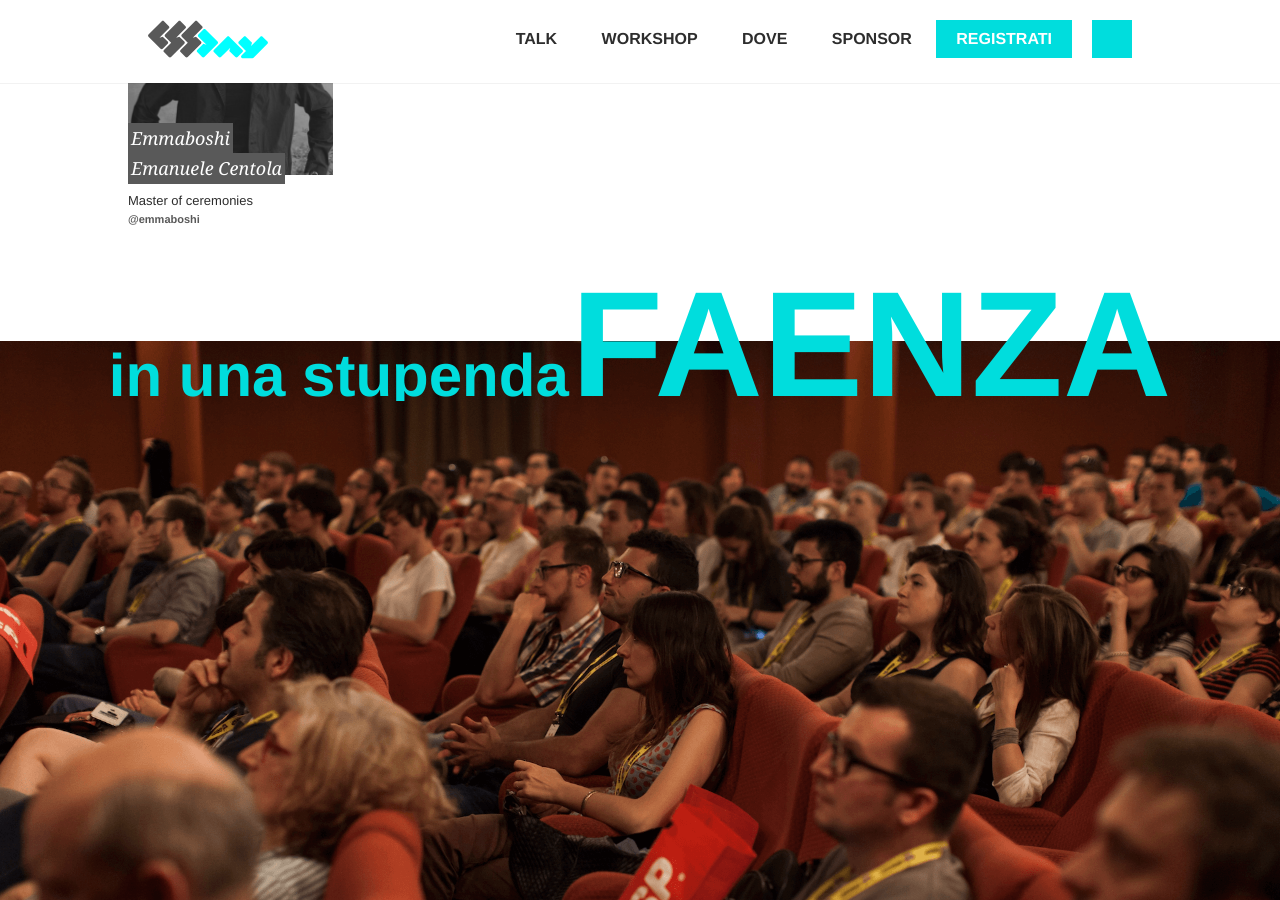
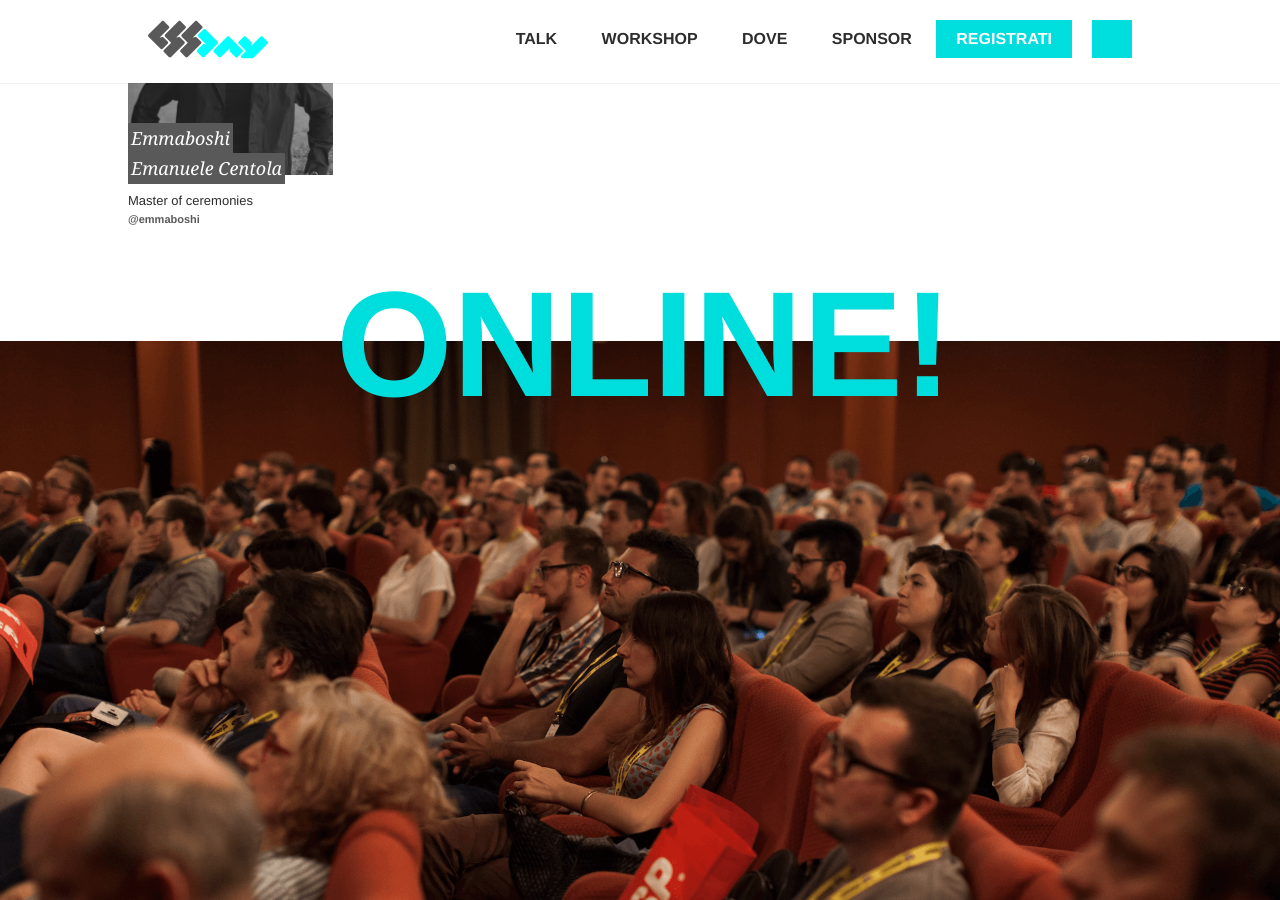
Before and after one commit to pantarei-mb/2020.cssday.it, a Jekyll site: the page built from index.html, in a window 1280 px wide and 900 px high, scrolled down 3285 px. Built offline with Jekyll 4.4.1, drawn with Linux system fonts in a browser that asks for light colours; some web fonts are replaced.

Commit message:
faenza >> online!

```diff
--- a/_includes/index/conf-city-faenza.html
+++ b/_includes/index/conf-city-faenza.html
@@ -1,8 +1,8 @@
 <div class="conf-city-title">
   <div class="mega-info mega-info--big">
-    <div class="mega-info__text mega-info__text--lowercase">in una stupenda </div>
+    <div class="mega-info__text mega-info__text--lowercase"></div>
     <div class="mega-info__number">
-      &nbsp;Faenza
+      &nbsp;ONLINE!
     </div>
   </div>
 </div>
```
